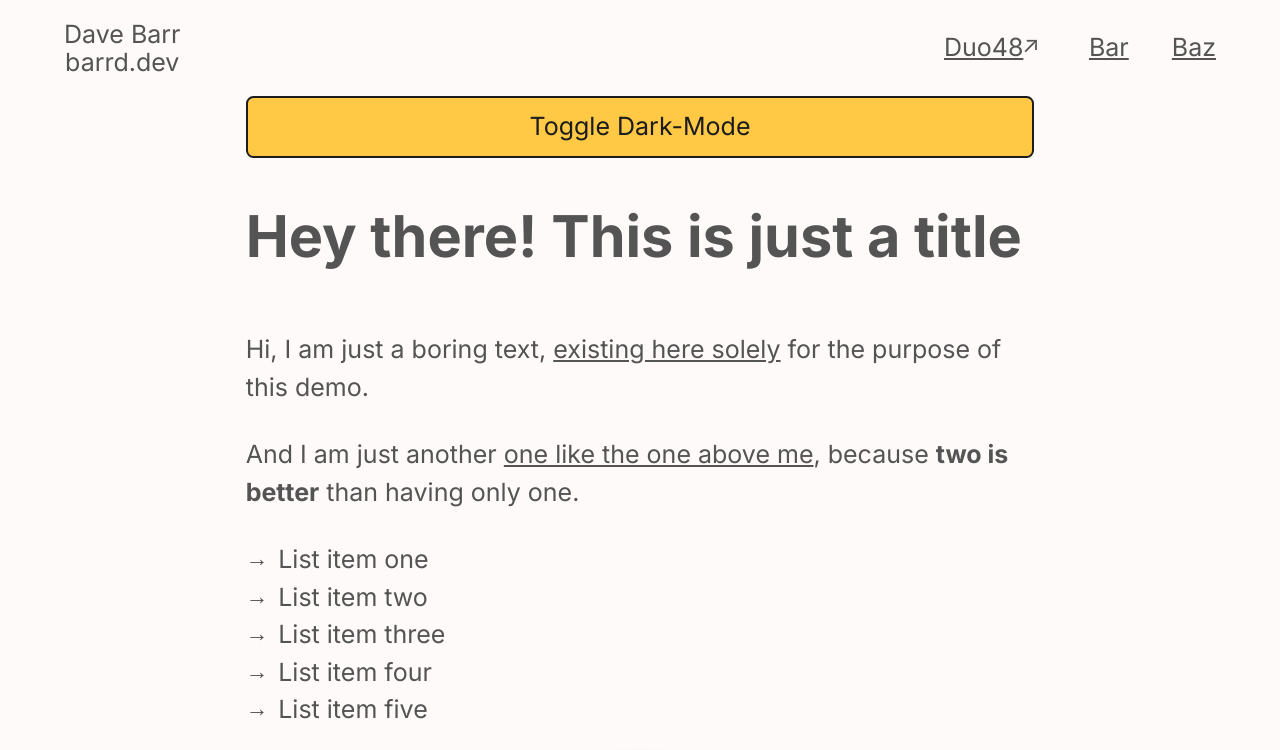
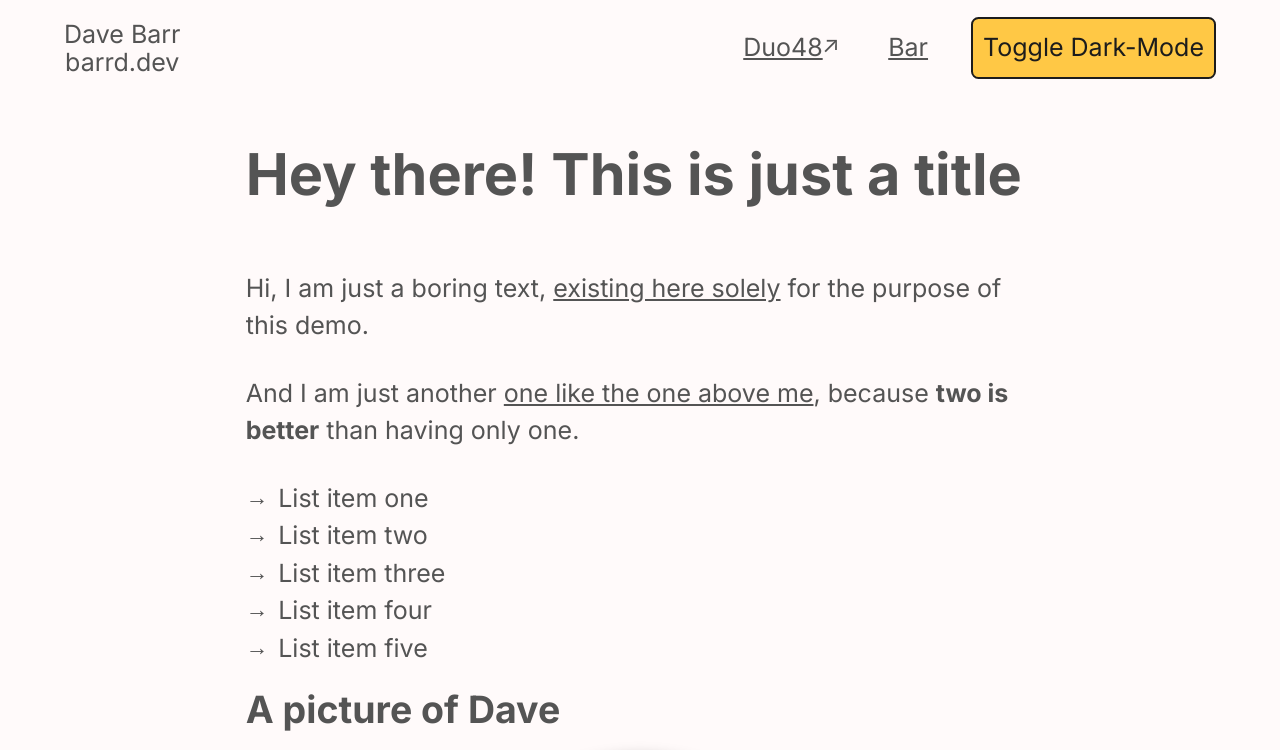
Before and after one commit to Duo48/test, a website: page index.html in a window 1280 px wide. Shown: the top 750 px of the page. Drawn offline with Linux system fonts and the light colour scheme.

Commit message:
Move button to header nav

```diff
--- a/index.html
+++ b/index.html
@@ -51,7 +51,7 @@
 							<a href="#" title="">Bar</a>
 						</li>
 						<li>
-							<a href="#" title="">Baz</a>
+							<button class="btn-toggle squishy">Toggle Dark-Mode</button>
 						</li>
 					</ul>
 				</nav>
@@ -59,7 +59,6 @@
 		</div>
 	</header>
 	<main id="main" role="main">
-		<button class="btn-toggle squishy">Toggle Dark-Mode</button>
 		<h1>Hey there! This is just a title</h2>
 		<p>
 			Hi, I am just a boring text, <a href="#">existing here solely</a> for the purpose of this demo.
@@ -74,6 +73,7 @@
 			<li>List item four</li>
 			<li>List item five</li>
 		</ul>
+		<h2>A picture of Dave</h2>
 		<p>
 			<picture>
 				<source srcset="assets/images/index/barrd-ashton-court.avif" type="image/avif">
```
